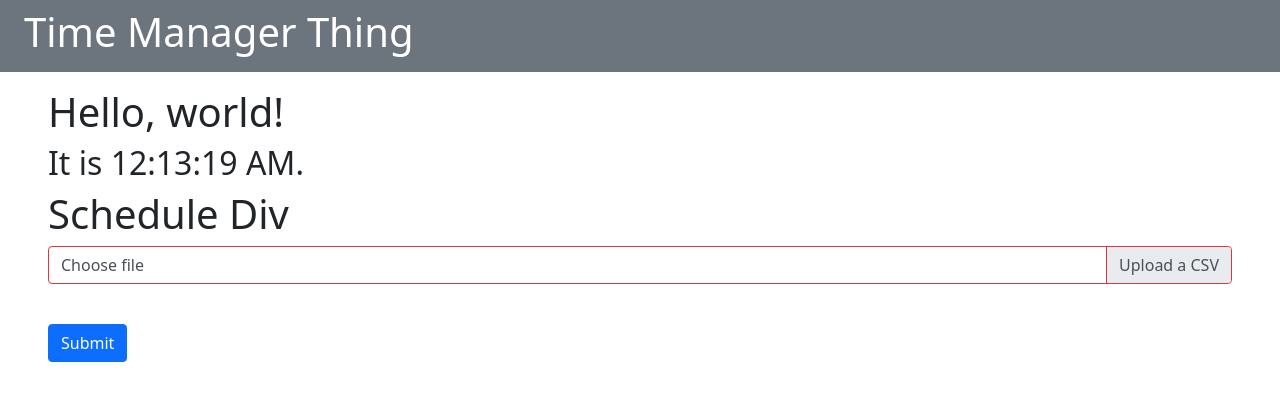
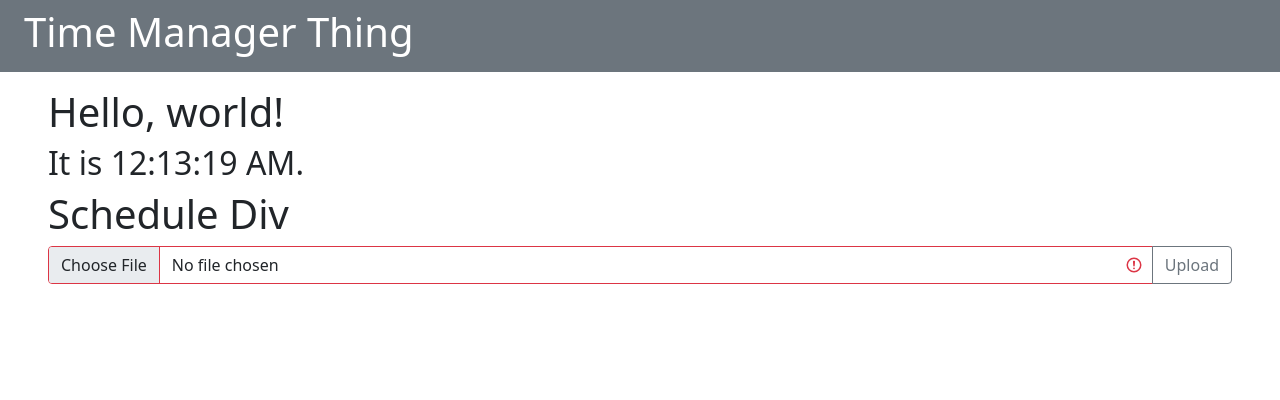
Before and after one commit to anyakeller/time-tracker, a React (Create React App) app: page / in a window 1280 px wide. Shown: the top 400 px of the page. Built offline with nearby package versions, Linux system fonts and the light colour scheme; the HTML template or start-up script is replaced by a standard one.

Commit message:
switching to bootstrap 5 and I love it

```diff
--- a/public/index.html
+++ b/public/index.html
@@ -24,12 +24,12 @@
       work correctly both with client-side routing and a non-root public URL.
       Learn how to configure a non-root public URL by running `npm run build`.
     -->
-  <!-- BOOTSTRAP -->
-  <link rel="stylesheet" href="https://cdn.jsdelivr.net/npm/bootstrap@4.5.3/dist/css/bootstrap.min.css" integrity="sha384-TX8t27EcRE3e/ihU7zmQxVncDAy5uIKz4rEkgIXeMed4M0jlfIDPvg6uqKI2xXr2" crossorigin="anonymous" />
-  <!-- Jquery -->
-  <script src="https://code.jquery.com/jquery-3.5.1.slim.min.js" integrity="sha384-DfXdz2htPH0lsSSs5nCTpuj/zy4C+OGpamoFVy38MVBnE+IbbVYUew+OrCXaRkfj" crossorigin="anonymous"></script>
-  <!-- Bootstrap js -->
-  <script src="https://cdn.jsdelivr.net/npm/bootstrap@4.5.3/dist/js/bootstrap.bundle.min.js" integrity="sha384-ho+j7jyWK8fNQe+A12Hb8AhRq26LrZ/JpcUGGOn+Y7RsweNrtN/tE3MoK7ZeZDyx" crossorigin="anonymous"></script>
+  <!-- BOOTSTRAP 5.0.0 WHOOOO-->
+  <link href="https://cdn.jsdelivr.net/npm/bootstrap@5.0.0-beta1/dist/css/bootstrap.min.css" rel="stylesheet" integrity="sha384-giJF6kkoqNQ00vy+HMDP7azOuL0xtbfIcaT9wjKHr8RbDVddVHyTfAAsrekwKmP1" crossorigin="anonymous">
+  <!-- Popper js -->
+  <script src="https://cdn.jsdelivr.net/npm/@popperjs/core@2.5.4/dist/umd/popper.min.js" integrity="sha384-q2kxQ16AaE6UbzuKqyBE9/u/KzioAlnx2maXQHiDX9d4/zp8Ok3f+M7DPm+Ib6IU" crossorigin="anonymous"></script>
+  <!-- Bootstrap js (look Ma, no jQuery!) -->
+  <script src="https://cdn.jsdelivr.net/npm/bootstrap@5.0.0-beta1/dist/js/bootstrap.min.js" integrity="sha384-pQQkAEnwaBkjpqZ8RU1fF1AKtTcHJwFl3pblpTlHXybJjHpMYo79HY3hIi4NKxyj" crossorigin="anonymous"></script>
   <title>Time Tracker</title>
 </head>
 
--- a/src/components/CSVinput.js
+++ b/src/components/CSVinput.js
@@ -6,7 +6,6 @@ class CSVinput extends React.Component {
     super(props);
     this.handleSubmit = this.handleSubmit.bind(this);
     this.fileInput = React.createRef();
-    this.fileInputLabel = React.createRef();
     // file: stores the user's file input
     // isFileValid: tracks if file is a csv
     this.state = { file: null, hasTriedUpload: false, isFileValid: false };
@@ -46,7 +45,6 @@ class CSVinput extends React.Component {
       } else {
         this.setState({ isFileValid: false });
       }
-      this.fileInputLabel.current.textContent = fileUpload.name;
     }
   };
 
@@ -55,35 +53,24 @@ class CSVinput extends React.Component {
       <form onSubmit={this.handleSubmit}>
         {/* ALL FILE INPUTS ARE UNCONTROLLABLE STATE THINGS */}
         <div className="input-group mb-3">
-          <div className="custom-file">
           <input
             type="file"
             accept=".csv"
-              className={`custom-file-input ${
+            className={`form-control ${
               this.state.isFileValid ? "is-valid" : "is-invalid"
             }`}
             id="csvInput"
             ref={this.fileInput}
             onChange={this.handleChange}
           />
-            <label
-              className="custom-file-label"
-              htmlFor="csvInput"
-              data-browse="Upload a CSV"
-              ref={this.fileInputLabel}
+          <button
+            className="btn btn-outline-secondary"
+            type="submit"
+            id="csvInputSubmit"
           >
-              Choose file
-            </label>
-            <div className="invalid-feedback">
-              Please provide a CSV file
+            Upload
+          </button>
         </div>
-          </div>
-        </div>
-
-        <br />
-        <button className="btn btn-primary" type="submit">
-          Submit
-        </button>
       </form>
     );
   }
```
Lines whose indentation alone changed are shown as unchanged.
